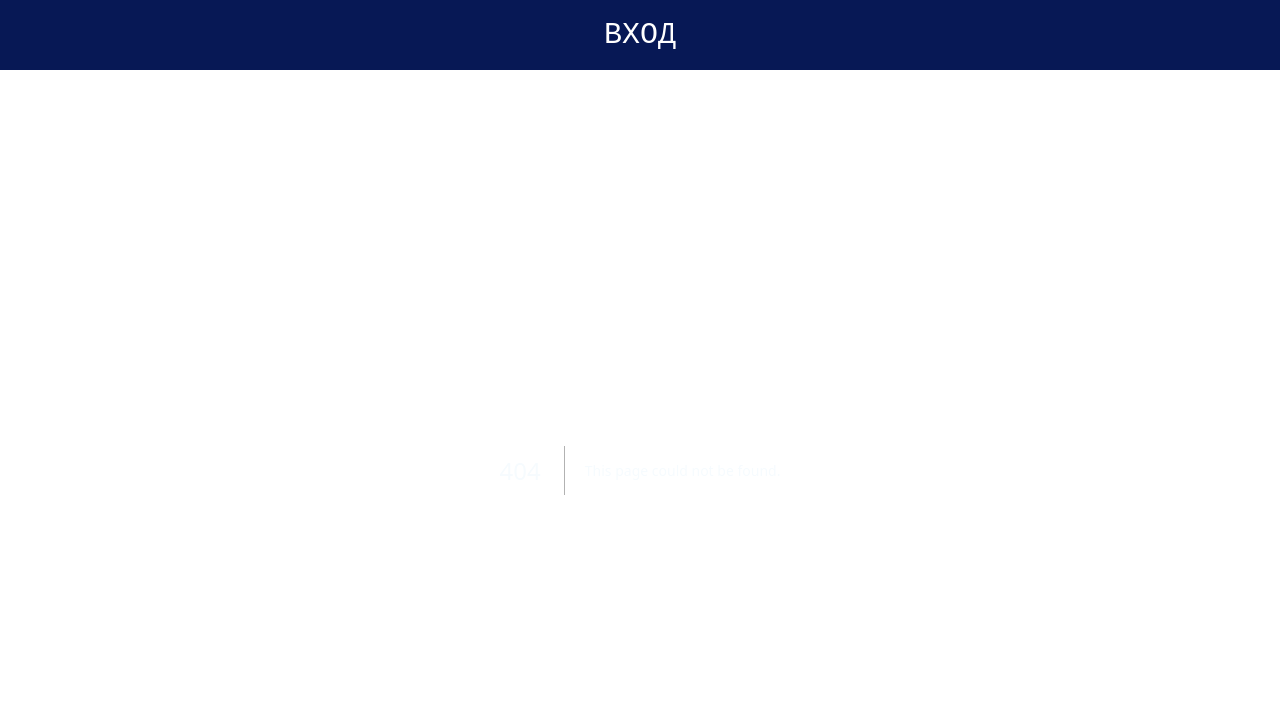
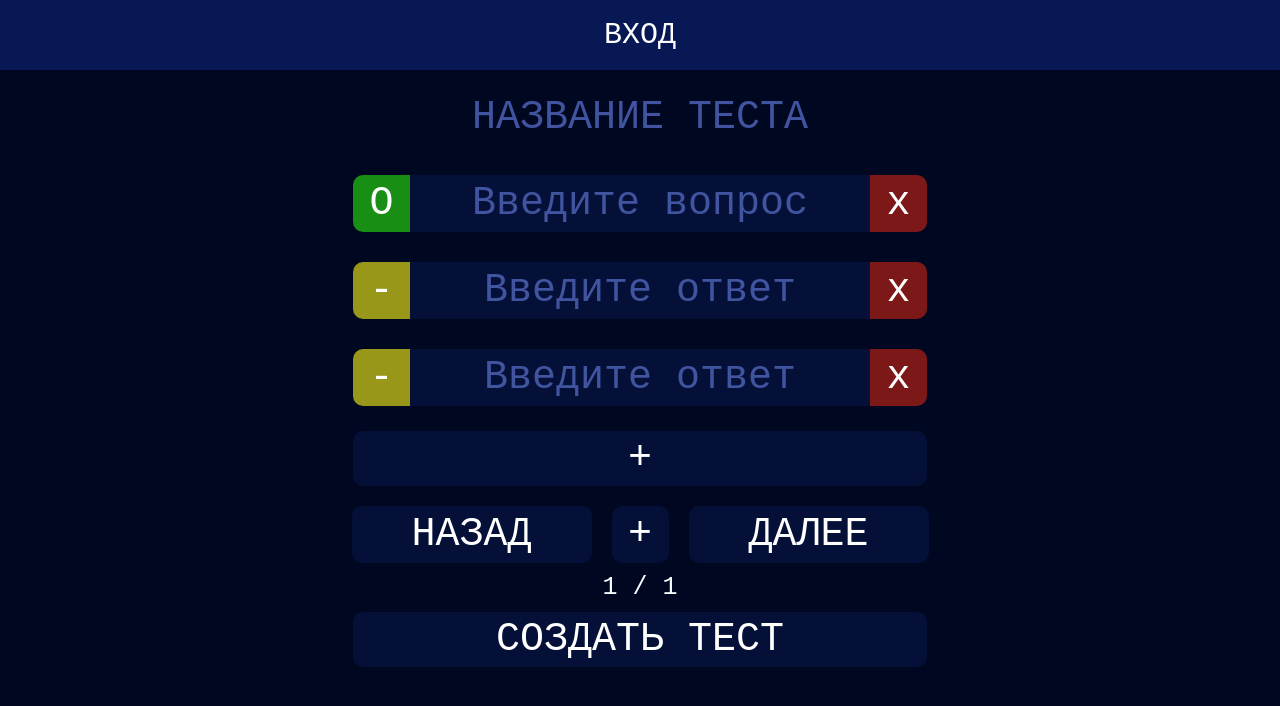
Before and after one commit to LordCookis/Tester, a Next.js app: page /myTests/editTest/1 in a window 1280 px wide. Before the commit this address had no page. Shown: the top 706 px of the page. Built offline with nearby package versions, Linux system fonts and the light colour scheme.

Commit message:
Add filter in statistic

```diff
--- a/src/pages/api/results.js
+++ b/src/pages/api/results.js
@@ -7,8 +7,14 @@ export default async function resultApi(req, res){
     res.json({result})
   }
   if (req.method === 'GET') {
-    const { testId } = req.query
-    const result = await resultsModel.find({testId: testId}).exec()
+    const { testId, text } = req.query
+    const query = {}
+    query.testId = testId
+    if (text) {
+      const regex = new RegExp(`.*${text}.*`, 'i')
+      query.$or = [{login: regex}]
+    }
+    const result = await resultsModel.find(query).exec()
     res.json({result})
   }
 }
--- a/src/pages/index.jsx
+++ b/src/pages/index.jsx
@@ -56,7 +56,7 @@ export default function Home() {
           <input className='input' value={text} placeholder='ПОИСК' onChange={(e)=>setText(e.target.value)}/>
           <button className='button'>НАЙТИ</button>
         </form>
-        <div className='typeDiv't>
+        <div className='typeDiv'>
           <button className='button' onClick={nextType}>{type === null ? 'ВСЕ' : type === true ? 'ОТКРЫТЫЕ' : 'ЗАКРЫТЫЕ'}</button>
         </div>
       </div>
--- a/src/pages/myTests.jsx
+++ b/src/pages/myTests.jsx
@@ -56,7 +56,7 @@ export default function myTests() {
           <input className='input' value={text} placeholder='ПОИСК' onChange={(e)=>setText(e.target.value)}/>
           <button className='button'>НАЙТИ</button>
         </form>
-        <div className='typeDiv't>
+        <div className='typeDiv'>
           <button className='button' onClick={nextType}>{type === null ? 'ВСЕ' : type === true ? 'ОТКРЫТЫЕ' : 'ЗАКРЫТЫЕ'}</button>
         </div>
       </div>
--- /dev/null
+++ b/src/pages/myTests/editTest/[id].jsx
@@ -0,0 +1,176 @@
+import { useEffect, useState } from "react"
+import { useRouter } from 'next/router'
+import { randomNumber } from "@/utils/randomNumber"
+
+export default function editTest() {
+  const [test, setTest] = useState({
+    name: "",
+    type: true,
+    owner: "",
+    questions: [{
+      id: randomNumber(1000,9999),
+      textQ: "",
+      answers: [{
+        id: randomNumber(1000,9999),
+        textA: "",
+        state: false
+      },
+      {
+        id: randomNumber(1000,9999),
+        textA: "",
+        state: false
+      }]
+    }]
+  })
+  const [numQ, setNumQ] = useState(0)
+  const [error, setError] = useState("")
+  const router = useRouter()
+  const { id } = router.query
+
+  const valueQuestion = (e) => {
+    setTest({
+      ...test,
+      questions: test.questions.map((question, index) =>
+        index === numQ ? {...question, textQ: e.target.value} : question
+      )
+    })
+  }
+
+  const valueAnswer = (e, numA) => {
+    setTest({
+      ...test,
+      questions: test.questions.map((question, index) =>
+        index === numQ ? {
+          ...question,
+          answers: question.answers.map((answer, i) =>
+            i === numA ? {
+              ...answer,
+              textA: e.target.value
+            }
+            : answer)
+        } : question
+      )
+    })
+  }
+
+  const newAnswer = () => {
+    setTest({
+      ...test,
+      questions:
+        test.questions.map((question, index) => index === numQ ?
+        {
+          ...question,
+          answers: [
+            ...question.answers,
+            {
+              id: randomNumber(1000, 9999),
+              textA: "",
+              state: false
+            }
+          ]
+        } : question)
+    })
+  }
+
+  const delAnswer = (id) => {
+    test.questions[numQ].answers.length > 2 ?
+    setTest({
+      ...test,
+      questions:
+        test.questions.map((question, index) => index === numQ ?
+        {
+          ...question,
+          answers: test.questions[numQ].answers.filter((answer) => answer.id !== id)
+        } : question)
+    }) : setError("Ошибка: нужно минимум два ответа")
+  }
+
+  const checkAnswer = (id) => {
+    setTest({
+      ...test,
+      questions:
+        test.questions.map((question, index) => index === numQ ?
+        {
+          ...question,
+          answers: test.questions[numQ].answers.map((answer) => answer.id === id ? { ...answer, state: !answer.state } : answer)
+        } : question)
+    })
+  }
+
+  const newQuestion = async() => {
+    setTest({
+      ...test,
+      questions: [
+        ...test.questions,
+        {
+          id: randomNumber(1000, 9999),
+          textQ: "",
+          answers: [{
+              id: randomNumber(1000, 9999),
+              textA: "",
+              state: false
+          },
+          {
+            id: randomNumber(1000,9999),
+            textA: "",
+            state: false
+          }]
+        }
+      ]
+    })
+  }
+
+  const delQuestion = () => {
+    if (test.questions.length !== 1) {
+      setTest({
+        ...test,
+        questions: test.questions.filter((question) => question.id !== test.questions[numQ].id)
+      })
+      numQ !== 0 ? setNumQ(numQ - 1) : setNumQ(0)
+    } else {setError("Ошибка: нужен минимум один вопрос")}
+  }
+
+  const backQ = () => {
+    numQ ? setNumQ(numQ - 1) : setNumQ(test.questions.length - 1)
+  }
+
+  const nextQ = () => {
+    test.questions.length !== numQ + 1 ? setNumQ(numQ + 1) : setNumQ(0)
+  }
+
+  const editTest = async() => {
+
+  }
+
+  return(
+    <div className="addDivPage">
+      <input className="inputName" placeholder="НАЗВАНИЕ ТЕСТА" value={test.name} onChange={(e)=>setTest({...test, name: e.target.value})}/>
+      <div className="addTestDiv">
+        <div className="questionDiv">
+          {test.type ?
+          <button className="publicTest" onClick={()=>setTest({...test, type: false})}>O</button> :
+          <button className="privateTest" onClick={()=>setTest({...test, type: true})}>З</button>}
+          <input className="inputQuestion" placeholder="Введите вопрос" value={test.questions[numQ].textQ} onChange={(e)=>valueQuestion(e)}/>
+          <button className="delQuestion" onClick={delQuestion}>x</button>
+        </div>
+        {test.questions[numQ].answers.map((answer, index) => (
+        <div className="answerDiv">
+          {!answer.state ?
+          <button className="falseAnswer" onClick={()=>checkAnswer(answer.id)}>-</button> :
+          <button className="trueAnswer" onClick={()=>checkAnswer(answer.id)}>+</button>}
+          <input className="inputAnswer" placeholder="Введите ответ" value={answer.textA} onChange={(e)=>valueAnswer(e, index)}/>
+          <button className="delAnswer" onClick={()=>delAnswer(answer.id)}>x</button>
+        </div>))}
+        <button className="button" onClick={newAnswer}>+</button>
+        <div className="divPage">
+          <button className="buttonPage" onClick={backQ}>НАЗАД</button>
+          <button className="addQuestion" onClick={newQuestion}>+</button>
+          <button className="buttonPage" onClick={nextQ}>ДАЛЕЕ</button>
+        </div>
+        <span>{numQ + 1} / {test.questions.length}</span>
+        <button className="button" onClick={editTest}>СОЗДАТЬ ТЕСТ</button>
+      </div>
+      <span className="errorSpan">{error}</span>
+    </div>
+  )
+}
--- a/src/styles/globals.sass
+++ b/src/styles/globals.sass
@@ -152,31 +152,78 @@ a
   display: flex
   flex-direction: column
   align-items: center
-  .button
+  .link
     padding: 5px 15px 5px 15px
     margin: 25px
-    background-color: #071855
     color: #ffffff
-    border: none
-    border-radius: 10px
     font-family: monospace
     font-size: 35px
     transition: 200ms
     cursor: pointer
     &:hover
       color: #34C8EC
+  .filterDiv
+    width: 83.5vw
+    margin: 25px 15px 15px 15px
+    display: flex
+    justify-content: space-between
+    align-items: center
+    .findDiv
+      .input
+        padding: 5px
+        width: 350px
+        background-color: #051039
+        color: #ffffff
+        border: none
+        border-radius: 10px 0px 0px 10px
+        font-family: monospace
+        font-size: 30px
+        text-align: center
+        outline: none
+        &::placeholder
+          color: #4054A0
+      .button
+        padding: 5px
+        width: 160px
+        background-color: #071855
+        color: #ffffff
+        border: none
+        border-radius: 0px 10px 10px 0px
+        font-family: monospace
+        font-size: 30px
+        transition: 200ms
+        &:hover
+          color: #34C8EC
+    .typeDiv
+      .button
+        padding: 5px
+        width: 210px
+        background-color: #000720
+        color: #34C8EC
+        border: none
+        font-family: monospace
+        font-size: 30px
+        text-align: right
+        transition: 200ms
+        &:hover
+          color: #4054A0
   .span
     font-size: 35px
     color: #34C8EC
-  .resultsDiv
-    width: 83.5vw
-    padding: 15px
-    margin: 25px
+  .statisticDiv
     display: flex
-    flex-direction: column
-    align-items: center
-    background-color: #051039
-    border-radius: 10px
+    flex-wrap: wrap
+    justify-content: center
+    .resultsDiv
+      width: 460px
+      padding: 15px
+      margin: 25px
+      display: flex
+      flex-direction: column
+      align-items: flex-start
+      background-color: #051039
+      border-radius: 10px
+      font-size: 32px
 
 .testDivPage
   display: flex
```
Also changed, not shown: src/pages/myTests/[id].jsx (+68 -4 lines), src/utils/convertDate.js (added, +11 -0 lines).
